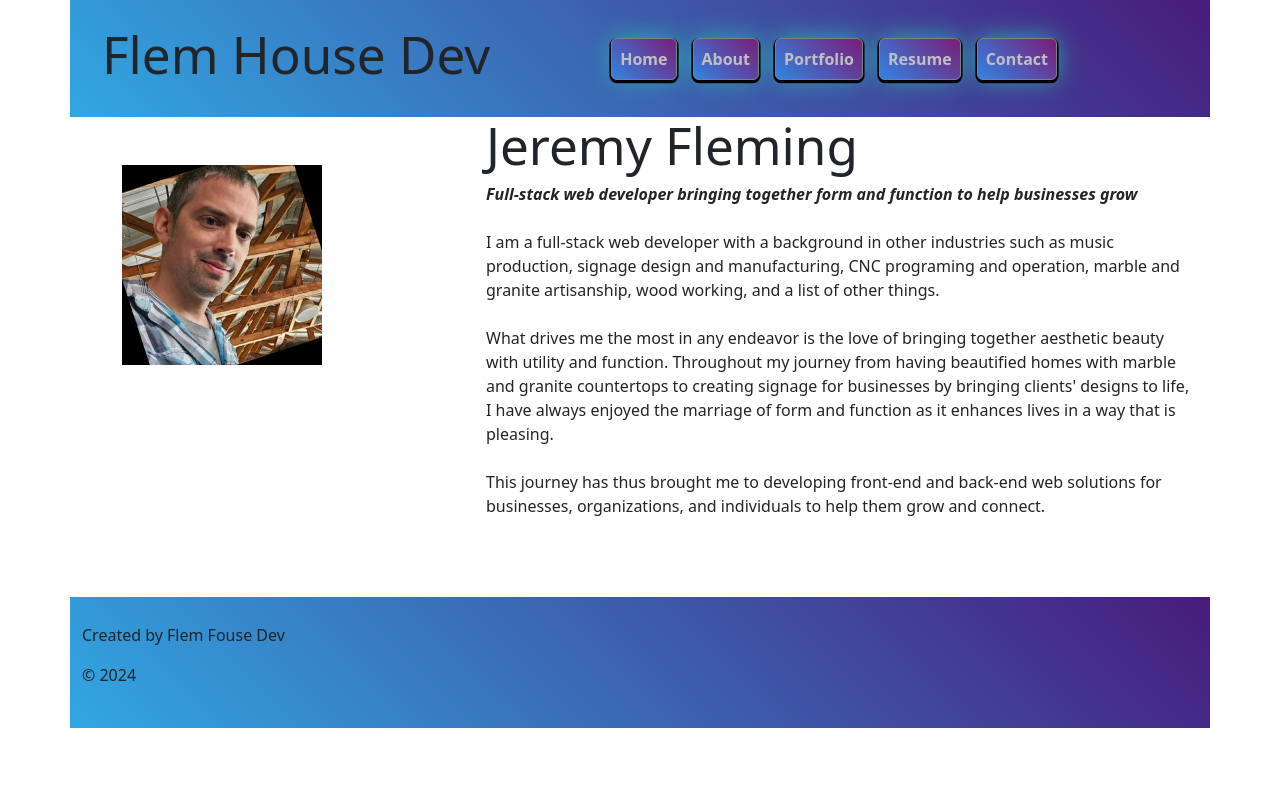
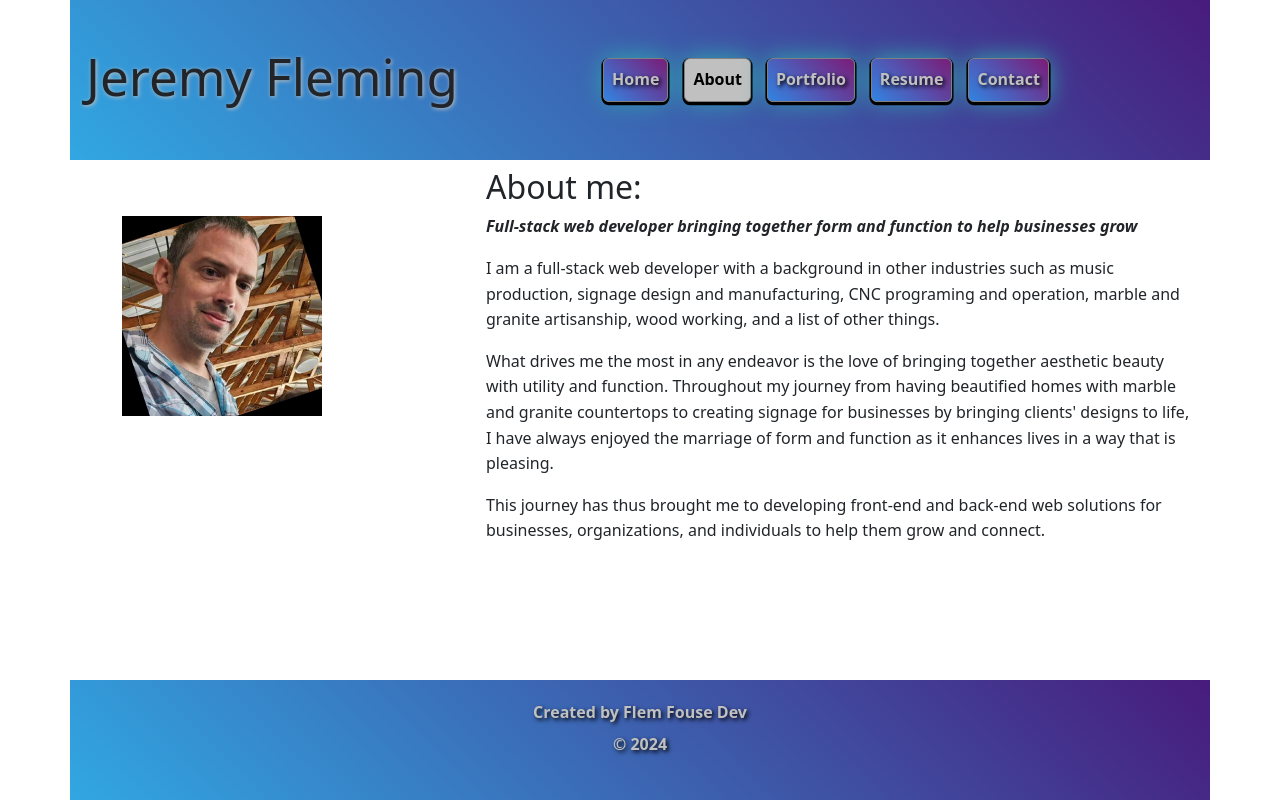
Before and after one commit to Flem-House-Dev/Flem-House-Dev-Portfolio, a React (Vite) app: page /About in a window 1280 px wide. Built offline with nearby package versions, Linux system fonts and the light colour scheme.

Commit message:
updated styles, added off-canvas menue

```diff
--- a/src/App.jsx
+++ b/src/App.jsx
@@ -10,7 +10,7 @@ function App() {
           <Header />
         </div>
         <div className="row">
-          <main className="mx-3">
+          <main className="mx-lg-3 pt-2">
             <Outlet />
           </main>
         </div>
--- a/src/components/Footer.jsx
+++ b/src/components/Footer.jsx
@@ -1,6 +1,6 @@
 function Footer() {
   return (
-    <footer>
+    <footer className="py-4">
       <p>Created by Flem Fouse Dev</p>
       <p>© 2024</p>
     </footer>
--- a/src/components/Header.jsx
+++ b/src/components/Header.jsx
@@ -2,8 +2,8 @@ import Navbar from './Navbar';
 
 function Header() {
     return (
-        <header id='header' >
-            <h1 id='header-text'>Flem House Dev</h1>
+        <header id='header' className='px-3'>
+            <h1 id='header-text'>Jeremy Fleming</h1>
             <Navbar />
         </header>
     );
--- a/src/components/Navbar.jsx
+++ b/src/components/Navbar.jsx
@@ -1,38 +1,45 @@
-import { Nav, Navbar } from "react-bootstrap";
-import { Link } from "react-router-dom";
+import { Nav, Navbar, Offcanvas } from "react-bootstrap";
+import { NavLink, useLocation } from "react-router-dom";
 
 function NavBar() {
 
+  const location = useLocation();
+
   return (
-   <Navbar  expand='lg' className="m-lg-auto" collapseOnSelect >
+   <Navbar  expand='lg'  className="m-lg-auto" collapseOnSelect >
     <Navbar.Toggle aria-controls="basic-navbar-nav" />
-    <Navbar.Collapse id="basic-navbar-nav">
+    {/* <Navbar.Collapse id="basic-navbar-nav"> */}
+      <Navbar.Offcanvas placement="end"  aria-labelledby="basic-navbar-nav">
+        <Offcanvas.Header closeButton>
+          <Offcanvas.Title>Menu</Offcanvas.Title>
+        </Offcanvas.Header>
     <Nav variant="pills" className="" defaultActiveKey={location.pathname}>
       <Nav.Item>
-        <Nav.Link as={Link} to="/" eventKey="/">Home</Nav.Link>
+        <Nav.Link as={NavLink} to="/" eventKey="/">Home</Nav.Link>
       </Nav.Item>
       <Nav.Item>
-        <Nav.Link as={Link} to="/about" eventKey="/about">
+        <Nav.Link as={NavLink} to="/about" eventKey="/about">
           About
         </Nav.Link>
       </Nav.Item>
       <Nav.Item>
-        <Nav.Link as={Link} to="/portfolio" eventKey="/portfolio">
+        <Nav.Link as={NavLink} to="/portfolio" eventKey="/portfolio">
           Portfolio
         </Nav.Link>
       </Nav.Item>
       <Nav.Item>
-        <Nav.Link as={Link} to="/resume" eventKey="/resume">
+        <Nav.Link as={NavLink} to="/resume" eventKey="/resume">
           Resume
         </Nav.Link>
       </Nav.Item>
       <Nav.Item>
-        <Nav.Link as={Link} to="/contact" eventKey="/contact">
+        <Nav.Link as={NavLink} to="/contact" eventKey="/contact">
           Contact
         </Nav.Link>
       </Nav.Item>
     </Nav>
-    </Navbar.Collapse>
+    </Navbar.Offcanvas>
+    {/* </Navbar.Collapse> */}
    </Navbar>
 
   );
--- a/src/index.css
+++ b/src/index.css
@@ -23,20 +23,17 @@
 } */
 
 html, body, #root {
-  /* height: 100%; */
   margin: 0;
   padding: 0;
   display: flex;
   flex-direction: column;
-  /* position: relative; */
+  line-height: 1.6em;
 }
 
 .main {
   flex: 1;
   display: flex;
   flex-direction: column;
-  /* align-items: center;
-  justify-content: center; */
 }
 
 a {
@@ -49,7 +46,6 @@ a:hover {
 }
 
 body {
-  /* place-items: center; */
   min-width: 320px;
   min-height: 100vh;
 }
@@ -93,37 +89,44 @@ button:focus-visible {
 
 /* ------------------------------------- */
 
-#header {
+header {
   display: flex;
   justify-content: space-between;
-  /* height: 172px; */
-  /* height: 30vh; */
-  /* position: relative; */
-  /* overflow: hidden; */
+  height: 20vh;
+  text-align: center;
+  padding: 1.6em 2em;
+}
+
+#header-text {
+  text-shadow: 1px 1px 4px silver;
 }
 
 footer {
-  /* position: absolute;
-  bottom: 0; */
-  /* height: 20vh; */
+  height: 15vh;
+  text-align: center;
+  line-height: 1em;
 }
 
-#header, footer {
+footer p {
+  color: silver;
+  font-weight: bold;
+  text-shadow: 2px 2px 4px black;
+}
+
+header, footer {
   width: 100%;
-  padding: 1.6em 2em;
   align-items: center;
   background-image: linear-gradient(45deg, #31A7E2, #481b7c);
 }
 
 main {
-  min-height: 60vh;
+  min-height: 65vh;
 }
 
 /* ------------------------------------- */
 
 .nav-pills .nav-link {
   background-image: linear-gradient(45deg, #3184e2, #7c1b77);
-  /* background-color: #7e31e2; */
   border: gray 1px solid;
   text-align: center;
   margin:0.25em .5em;
@@ -131,18 +134,24 @@ main {
   transition: 250ms;
   color: silver;
   font-weight: bold;
+  text-shadow: 2px 2px 4px black;
 }
 
 .nav-pills .nav-link:hover {
-  /* background-image: linear-gradient(45deg, white  ,silver); */
   background-image: none;
   transition: 200ms;
   background-color: #7e31e2;
+
 }
 
 .nav-pills .nav-link.active {
-  /* background-image: linear-gradient(45deg, white, silver); */
   background-image: none;
   background-color: silver;
   font-weight: bold;
+  text-shadow: none;
 }
+
+.offcanvas-header {
+  background-image: linear-gradient(45deg, #3184e2, #7c1b77);
+  text-shadow: 2px 2px 4px silver;
+}
--- a/src/pages/About.jsx
+++ b/src/pages/About.jsx
@@ -3,39 +3,39 @@ import profilePic from "../assets/profile-pic.jpg";
 function About() {
   return (
     <div className="container">
-
-      {/* <p id="about-tagline">
-        Full-stack web developer bringing together form and function to help
-        businesses grow
-      </p> */}
       <div className="container">
         <div className="row">
-          <div className="col-4 mt-5">
+          <div className="col-sm-12 col-lg-4 my-3 mt-lg-5">
             <img
               src={profilePic}
               alt="profile-pic"
               style={{ height: 200 + "px" }}
             />
           </div>
-          <div className="col-8">
-          <h1>Jeremy Fleming</h1>
+          <div className="col-lg-8">
+            <h2>About me:</h2>
             <p>
-              <span className="fw-bold fst-italic">Full-stack web developer bringing together form and function to
-              help businesses grow </span><br />
+              <span className="fw-bold fst-italic">
+                Full-stack web developer bringing together form and function to
+                help businesses grow{" "}
+              </span>
               <br />
+            </p>
+            <p>
               I am a full-stack web developer with a background in other
               industries such as music production, signage design and
               manufacturing, CNC programing and operation, marble and granite
               artisanship, wood working, and a list of other things. <br />
-              <br />
+            </p>
+            <p>
               What drives me the most in any endeavor is the love of bringing
               together aesthetic beauty with utility and function. Throughout my
               journey from having beautified homes with marble and granite
               countertops to creating signage for businesses by bringing
               clients' designs to life, I have always enjoyed the marriage of
               form and function as it enhances lives in a way that is pleasing.
-              <br />
-              <br />
+            </p>
+            <p>
               This journey has thus brought me to developing front-end and
               back-end web solutions for businesses, organizations, and
               individuals to help them grow and connect.
```
